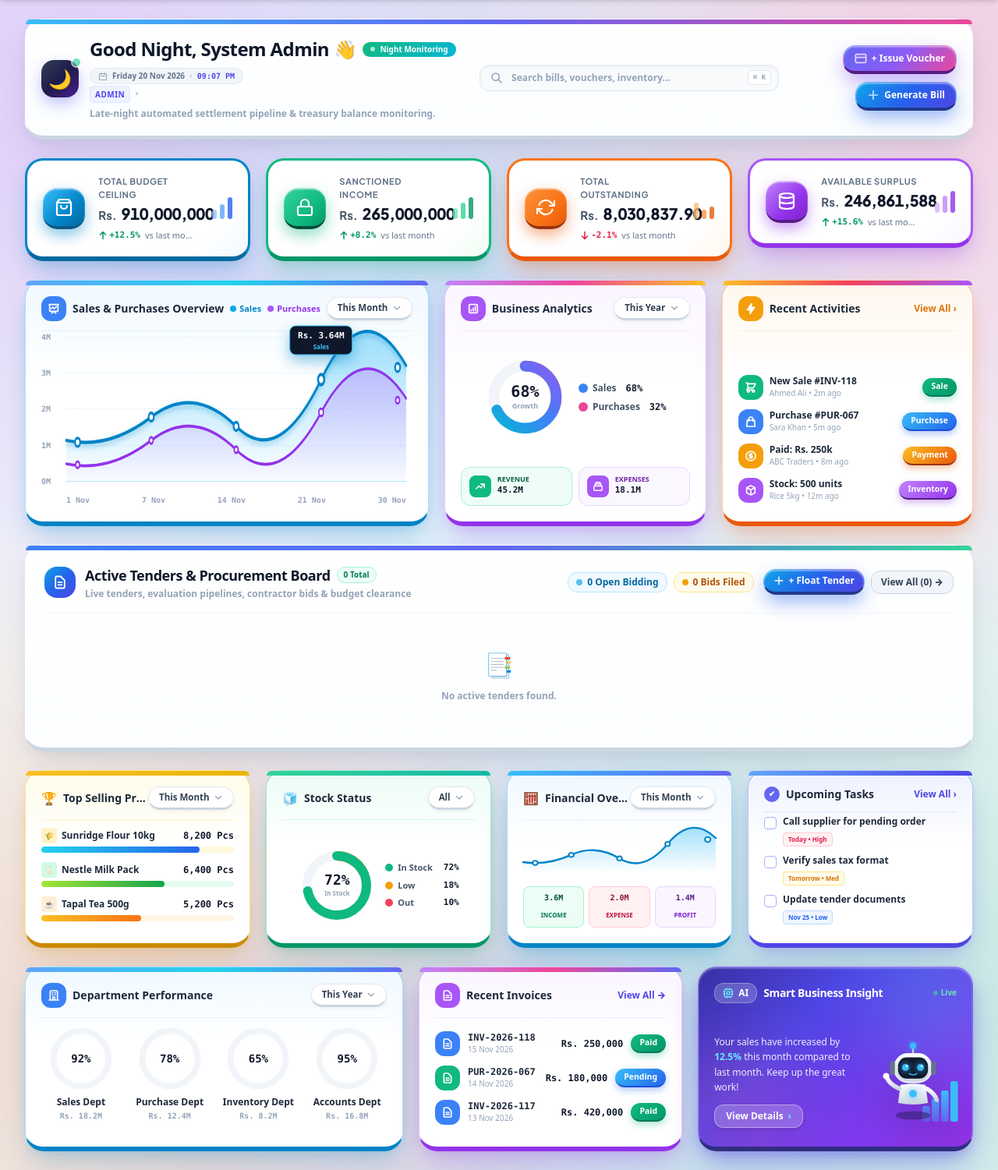
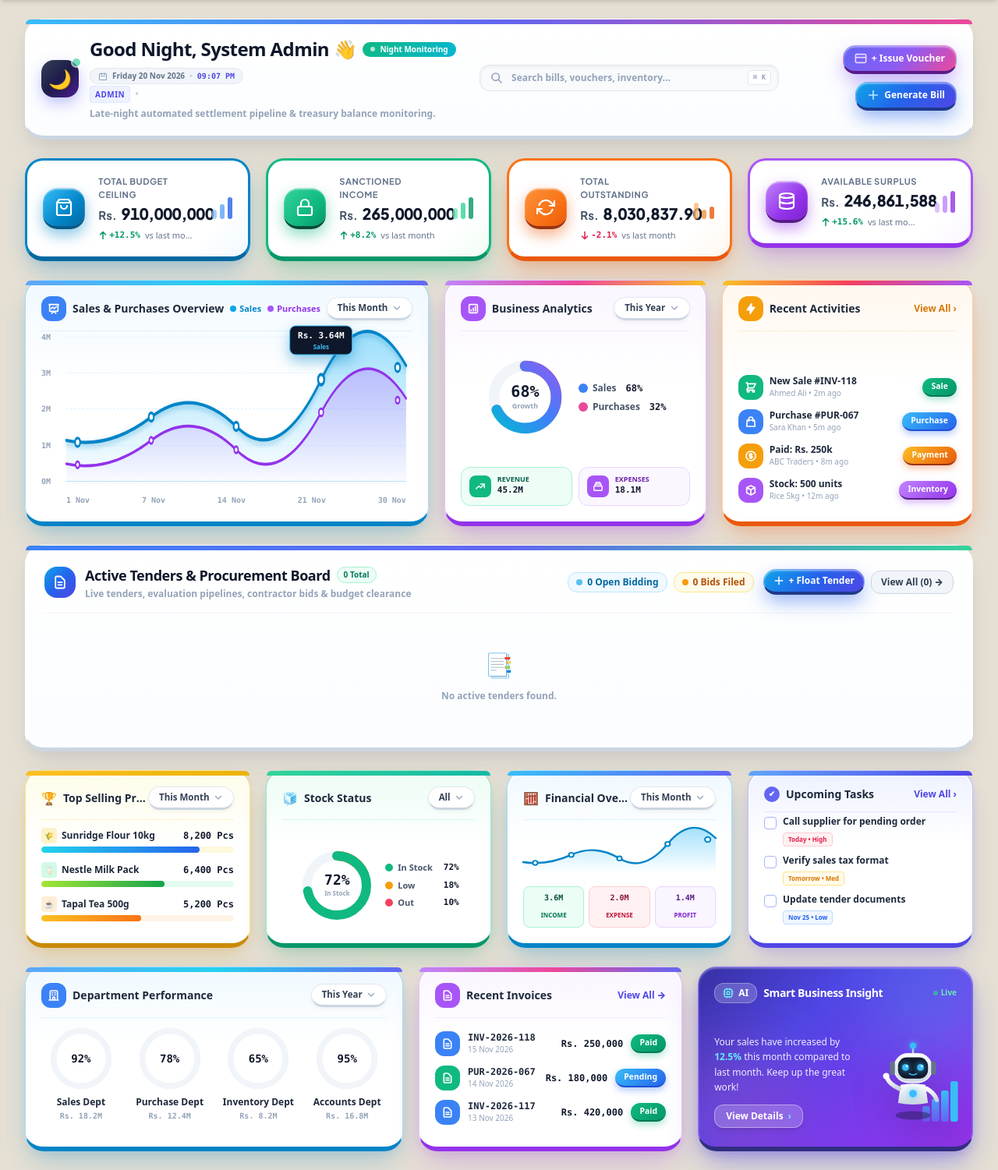
Before and after one commit to muhammadwaleed12236/tendermanagement, a Laravel app: page /dashboard in a window 1280 px wide. Shown: the part 96-1597 px from the top of the page at 78% size. Run offline with Laravel 12, Linux system fonts and the light colour scheme; a user stored in the database is signed in; data comes from the database, SQL or seed files in the repository; data that the repository does not hold is empty; style sheets or scripts are compiled from the project's sources.

Commit message:
color chagen

```diff
--- a/resources/views/dashboard.blade.php
+++ b/resources/views/dashboard.blade.php
@@ -1,15 +1,13 @@
 <x-app-layout>
     <!-- Funky, Colorful, Ultra-Attractive 3D SaaS Stylesheet matching media_1794958310999_435bfd77 -->
     <style>
+        body {
+            background-color: #e6e0d4 !important;
+        }
+
         .dashboard-canvas {
-            background-color: #f1f5f9;
-            background-image:
-                radial-gradient(circle at 6% 8%, rgba(168, 85, 247, 0.25) 0%, transparent 40%),
-                radial-gradient(circle at 94% 6%, rgba(236, 72, 153, 0.22) 0%, transparent 42%),
-                radial-gradient(circle at 50% 25%, rgba(56, 189, 248, 0.20) 0%, transparent 45%),
-                radial-gradient(circle at 88% 85%, rgba(16, 185, 129, 0.20) 0%, transparent 42%),
-                radial-gradient(circle at 12% 88%, rgba(249, 115, 22, 0.20) 0%, transparent 38%),
-                radial-gradient(circle at 50% 90%, rgba(99, 102, 241, 0.18) 0%, transparent 48%);
+            background-color: #e6e0d4;
+            background-image: none;
             min-height: 100vh;
             position: relative;
             overflow-x: hidden;
--- a/resources/views/layouts/app.blade.php
+++ b/resources/views/layouts/app.blade.php
@@ -18,8 +18,8 @@
         <script src="https://code.jquery.com/jquery-3.7.1.min.js"></script>
         @vite(['resources/css/app.css', 'resources/js/app.js'])
     </head>
-    <body class="font-sans antialiased text-slate-800 bg-[#f0f3fa]">
-        <div class="min-h-screen flex flex-col bg-[#f0f3fa]">
+    <body class="font-sans antialiased text-slate-800 bg-[#e6e0d4]">
+        <div class="min-h-screen flex flex-col bg-[#e6e0d4]">
             <!-- Professional Navigation Header -->
             @include('layouts.navigation')
 
```
